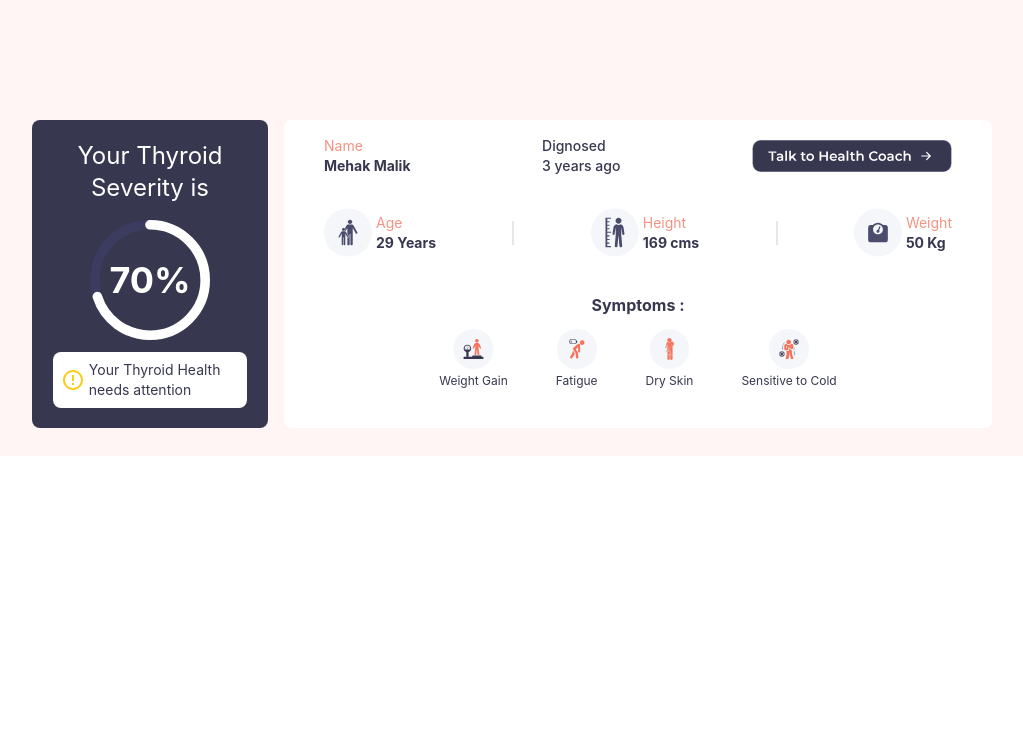
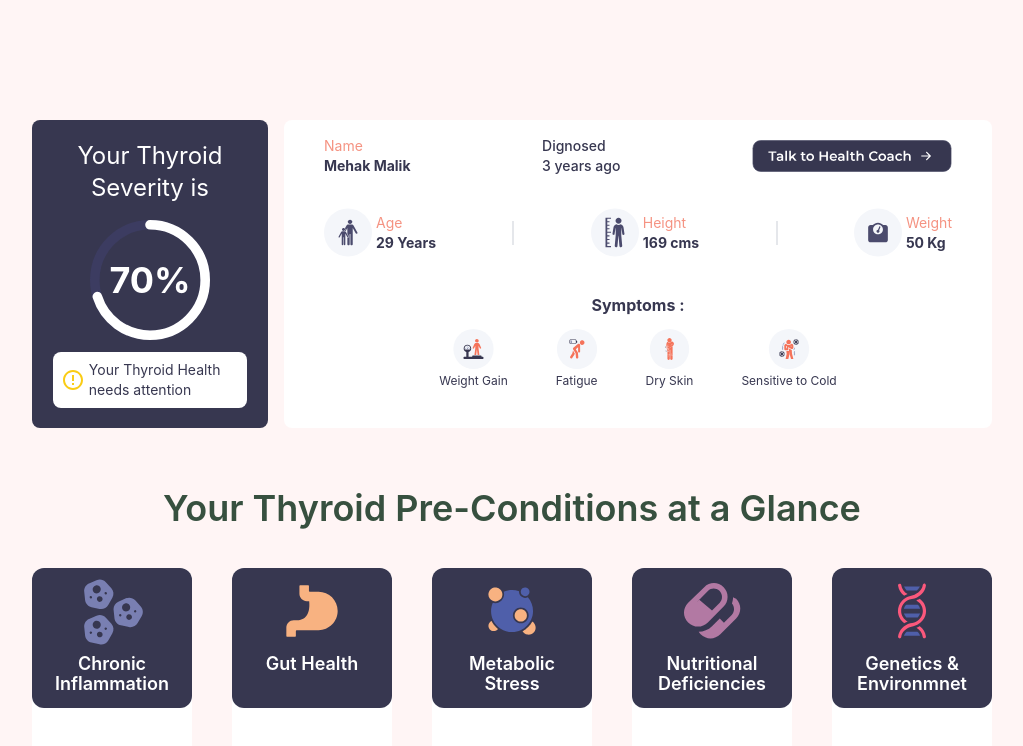
Before and after one commit to laskaramaan/Uvi-health-task, a React (Create React App) app: page / in a window 1280 px wide. Shown: the top 746 px of the page, without its empty margins (128-1151 px from the left). Built offline with nearby package versions, Linux system fonts and the light colour scheme.

Commit message:
condition upper part done

```diff
--- a/src/App.js
+++ b/src/App.js
@@ -1,11 +1,13 @@
 import './App.css';
 import './index.css';
 import Home from '../src/pages/Home'
+import Condition from './components/Condition';
 
 function App() {
   return (
     <div className='w-full'>
       <Home/>
+      <Condition/>
     </div>
   );
 }
--- /dev/null
+++ b/src/components/Card.jsx
@@ -0,0 +1,25 @@
+import React from 'react'
+import { CircularProgressbarWithChildren } from "react-circular-progressbar";
+import "react-circular-progressbar/dist/styles.css";
+
+
+function Card({ items }) {
+    return (
+        <>
+            <div className="flex md:flex-col md:items-center gap-4 w-full md:w-auto md:h-[230px] bg-white  rounded-xl ">
+                {/* Condition upper part */}
+                <div
+                    className=" h-[140px] w-[230px] md:w-[120px] xl:w-[160px] py-2 font-semibold p-2 bg-[#373750] text-white text-lg leading-5
+                 flex flex-col items-center gap-2 rounded-xl"
+                >
+                    <img src={items.img} className="w-[70px]" />
+                    <p className="text-center">{items.title}</p>
+                </div>
+
+
+            </div>
+        </>
+    )
+}
+
+export default Card
--- a/src/components/Condition.jsx
+++ b/src/components/Condition.jsx
@@ -4,10 +4,62 @@ import Stomach from "../assets/pic/stomach.svg";
 import Metabolism from "../assets/pic/metabolism.svg";
 import Medicine from "../assets/pic/medicine.svg";
 import Genetics from "../assets/pic/genetics.svg";
+import Card from './Card';
 
 function Condition() {
+    const arr=[{
+        img:Inflammation,
+        title:"Chronic Inflammation",
+        strokes:"rgba(255, 255, 0, 65)",
+        trails:"rgba(255, 255, 0, 0.4)",
+        value:"65",
+        msg:"Moderate"
+    },
+    {
+        img:Stomach,
+        title:"Gut Health",
+        strokes:"rgba(143, 188, 143, 33)",
+        trails:"rgba(143, 188, 143, 0.4)",
+        value:"33",
+        msg:"Mild"
+
+    },{
+      img:Metabolism,
+      title:"Metabolic Stress",
+      strokes:"rgba(255, 0, 0, 90)",
+      trails:"rgba(255, 0, 0, 0.4)",
+      value:"90",
+      msg:"Severe"
+    },
+    {
+      img:Medicine,
+      title:"Nutritional Deficiencies",
+      strokes:"rgba(255, 255, 0, 57)",
+      trails:"rgba(255, 255, 0, 0.4)",
+      value:"57",
+      msg:"Moderate"
+
+    },{
+      img:Genetics,
+      title:"Genetics & Environmnet",
+      strokes:"rgba(255, 255, 0, 58)",
+      trails:"rgba(255, 255, 0, 0.4)",
+      value:"58",
+      msg:"Moderate"
+    }]
   return (
-    <div>Condition</div>
+    <div className='w-full bg-[#fff5f5] py-8'>
+    <div className='w-11/12 xl:w-9/12 mx-auto flex flex-col  gap-10'>
+        <h2 className='text-xl md:text-2xl xl:text-4xl text-center font-semibold text-[#37503f]'>Your Thyroid Pre-Conditions at a Glance</h2>
+        <div className='flex md:flex-row flex-col justify-between gap-3 md:gap-0 '>
+          {
+            arr.map((items,i)=>(
+              <Card items={items}/>
+            ))
+          }
+        </div>
+    </div>
+</div>
   )
 }
 
```
